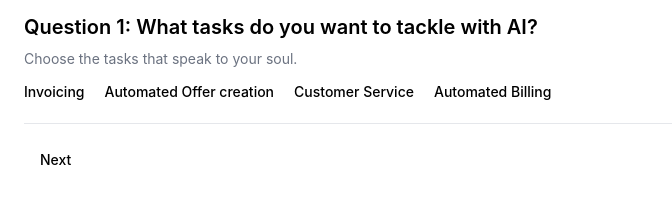
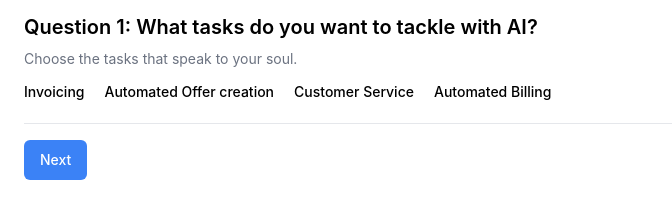
Before and after one commit to iSephix/eLegal, a plain HTML site: page index.html in a window 1280 px wide. Shown: the part 67-286 px from the top of the page, without its empty margins (0-672 px from the left). Drawn offline with nearby package versions, Linux system fonts and the light colour scheme.

Commit message:
Update index.html

```diff
--- a/index.html
+++ b/index.html
@@ -39,7 +39,7 @@
           </div>
         </div>
         <div class="border-t border-gray-200 dark:border-gray-800 pt-4">
-          <button class="inline-flex items-center justify-center whitespace-nowrap rounded-md text-sm font-medium ring-offset-background transition-colors focus-visible:outline-none focus-visible:ring-2 focus-visible:ring-ring focus-visible:ring-offset-2 disabled:pointer-events-none disabled:opacity-50 bg-primary text-primary-foreground hover:bg-primary/90 h-10 px-4 py-2">
+          <button class="inline-flex items-center justify-center whitespace-nowrap rounded-md text-sm font-medium ring-offset-background transition-colors focus-visible:outline-none focus-visible:ring-2 focus-visible:ring-ring focus-visible:ring-offset-2 disabled:pointer-events-none disabled:opacity-50 bg-blue-500 text-white hover:bg-blue-700 h-10 px-4 py-2">
             Next
           </button>
         </div>
```
